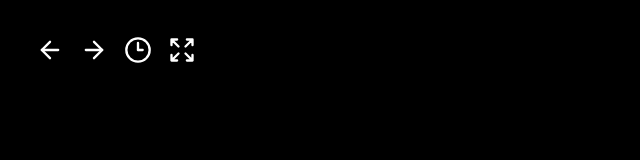
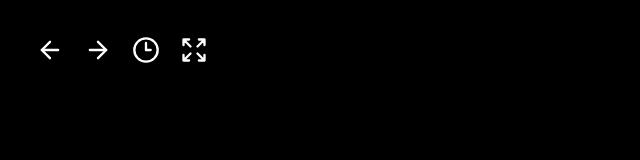
Before and after one commit to jis3r/icons, a SvelteKit app: page / in a window 1280 px wide. Shown: the top 160 px of the page, without its empty margins (0-640 px from the left). Built offline with nearby package versions, Linux system fonts and the light colour scheme.

Commit message:
fix: grid issues

```diff
--- a/src/routes/+page.svelte
+++ b/src/routes/+page.svelte
@@ -5,7 +5,7 @@
 	import Expand from '$lib/icons/expand.svelte';
 </script>
 
-<div class="grid w-fit grid-cols-12 p-7">
+<div class="flex gap-1 p-7">
 	<ArrowLeft />
 	<ArrowRight />
 	<Clock />
```
